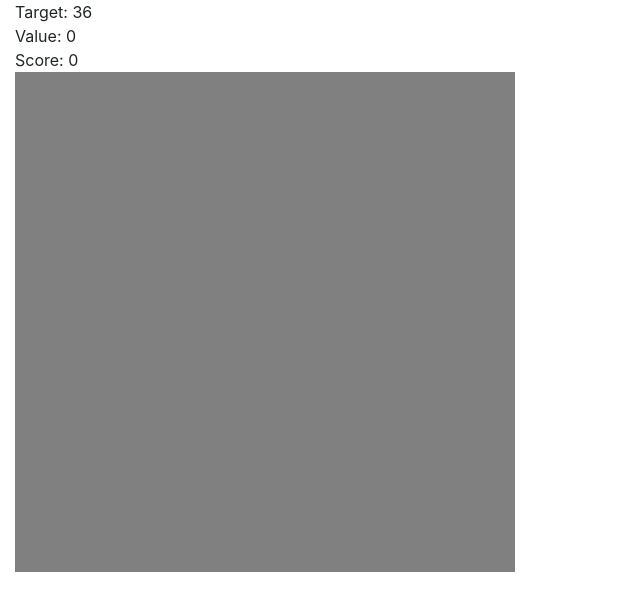
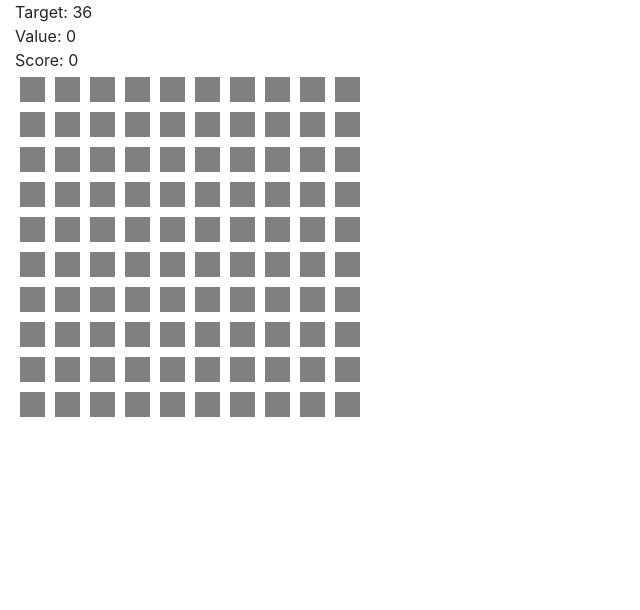
Before and after one commit to macduy/sumproduct-proto, a React app: page / in a window 1280 px wide. Shown: the top 610 px of the page, without its empty margins (0-640 px from the left). Built offline with nearby package versions, Linux system fonts and the light colour scheme.

Commit message:
Touch selection

```diff
--- a/game/styles.css
+++ b/game/styles.css
@@ -1 +1 @@
-.no-user-select{user-select:none}.container{position:fixed;width:100%;height:100%}.grid{position:relative}.cell,.grid{user-select:none}.cell{display:block;position:absolute}
+.no-user-select{user-select:none}.container{position:fixed;width:100%;height:100%}.interactor{position:absolute;width:100%;height:100%}.grid{position:relative}.cell,.grid{user-select:none}.cell{display:block;position:absolute;border:5px solid #fff}.cell.assigned{border-width:0}.cell.animatable{transition:background-color .3s,border-width .1s}
--- a/src/elements/cell.tsx
+++ b/src/elements/cell.tsx
@@ -8,10 +8,6 @@ interface CellProps {
     y: number,
     size: number,
     state: CellState,
-
-    onMouseDown: () => void
-    onMouseMove: () => void
-    onMouseUp: () => void
 }
 
 interface State {
@@ -21,8 +17,10 @@ interface State {
 export class Cell extends Component<CellProps, State> {
     render() {
         // TODO: Touchmove needs work.
+        const animatable = this.props.state != "selected" && this.props.state != "selected-error"
+        const assigned = this.props.state == "assigned"
         return <div
-            className="cell"
+            className={`cell ${animatable ? "animatable" : ""} ${assigned ? "assigned" : ""}`}
             style={{
                 width: this.props.size,
                 height: this.props.size,
@@ -30,12 +28,6 @@ export class Cell extends Component<CellProps, State> {
                 top: this.props.y,
                 background: colorForState(this.props.state)
             }}
-            onMouseDown={() => this.props.onMouseDown()}
-            onMouseMove={() => this.props.onMouseMove()}
-            onMouseUp={() => this.props.onMouseUp()}
-            onTouchStart={(e) => this.props.onMouseDown()}
-            onTouchMove={(e) => this.props.onMouseMove()}
-            onTouchEnd={(e) => this.props.onMouseUp()}
         >
 
         </div>
--- a/src/elements/grid.tsx
+++ b/src/elements/grid.tsx
@@ -9,9 +9,9 @@ interface GridCellData {
 
 const GRID_WIDTH = 10
 const GRID_HEIGHT = 10
-const CELL_SIZE = 50
+const CELL_SIZE = 35
 
-const TARGETS = [36, 24, 12, 18]
+const TARGETS = [36, 29, 12, 18]
 
 interface GridProps {
 }
@@ -49,12 +49,14 @@ export class Grid extends Component<GridProps, GridState> {
     }
 
     onCellMove(x: number, y: number) {
+        if (!this.state.selectionStart) return
+
         this.setState({
             selectionEnd: { x, y }
         })
     }
 
-    onCellUp(x: number, y: number) {
+    onCellUp() {
         this.commitSelection()
         this.setState({
             selectionStart: undefined,
@@ -88,8 +90,8 @@ export class Grid extends Component<GridProps, GridState> {
         if (newValue > target) return
 
         // Calculate the score.
-        const multiplier = 4 * Math.pow(0.5, this.state.attempt)
-        const scoreDelta = selectionValue * multiplier
+        const multiplier = 8 * Math.pow(0.5, this.state.attempt)
+        const scoreDelta = Math.max(1, selectionValue * multiplier)
         console.log("Score:", multiplier, scoreDelta)
         const newScore = this.state.score + scoreDelta
 
@@ -172,6 +174,23 @@ export class Grid extends Component<GridProps, GridState> {
         return "normal"
     }
 
+    private convertToCellCoords(e: React.MouseEvent): [number, number] {
+        return [
+            Math.floor(e.nativeEvent.offsetX / CELL_SIZE),
+            Math.floor(e.nativeEvent.offsetY / CELL_SIZE),
+        ]
+    }
+
+    private convertTouchToCellCoords(e: React.TouchEvent): [number, number] {
+        const rect = (e.nativeEvent.target as any).getBoundingClientRect()
+        const offsetX = e.touches[0].pageX - rect.left
+        const offsetY = e.touches[0].pageY - rect.top
+        return [
+            Math.floor(offsetX / CELL_SIZE),
+            Math.floor(offsetY / CELL_SIZE),
+        ]
+    }
+
     render() {
         let cells: React.ReactChild[] = []
 
@@ -195,11 +214,9 @@ export class Grid extends Component<GridProps, GridState> {
                 cells.push(<Cell
                     x={x * CELL_SIZE}
                     y={y * CELL_SIZE}
+                    key={`${x}_${y}`}
                     size={ CELL_SIZE }
                     state={ this.determineCellState(x, y, isSelectionClean && !isSelectionTooLarge) }
-                    onMouseDown={ () => this.onCellDown(x, y) }
-                    onMouseUp={ () => this.onCellUp(x, y) }
-                    onMouseMove={ () => this.onCellMove(x, y) }
                 />)
             }
         }
@@ -210,8 +227,19 @@ export class Grid extends Component<GridProps, GridState> {
                 <div className={valueCssClass}>Value: { this.state.value + estimatedValue }</div>
                 <div>Score: { this.state.score }</div>
             </div>
-            <div key="grid" className="grid">
+            <div key="grid" className="grid"
+                style={{width: CELL_SIZE * GRID_WIDTH, height: CELL_SIZE * GRID_HEIGHT }}
+                >
                 { cells }
+                <div key="interactor" className="interactor"
+                    onMouseDown={(e) => this.onCellDown(...this.convertToCellCoords(e)) }
+                    onMouseUp={(e) => this.onCellUp() }
+                    onMouseMove={(e) => this.onCellMove(...this.convertToCellCoords(e)) }
+                    onTouchStart={(e) => this.onCellDown(...this.convertTouchToCellCoords(e)) }
+                    onTouchEnd={(e) => this.onCellUp() }
+                    onTouchMove={(e) => this.onCellMove(...this.convertTouchToCellCoords(e)) }
+
+                    />
             </div>
         </div>
     }
--- a/styles/styles.less
+++ b/styles/styles.less
@@ -8,7 +8,10 @@
     height: 100%;
 }
 
-.header {
+.interactor {
+    position: absolute;
+    width: 100%;
+    height: 100%;
 }
 
 .grid {
@@ -20,4 +23,15 @@
     .no-user-select;
     display: block;
     position: absolute;
+
+    border: 5px solid white;
+
+    &.assigned {
+        border-width: 0px;
+    }
+
+
+    &.animatable {
+        transition: background-color 300ms, border-width 100ms;
+    }
 }
```
Also changed, not shown: game/js/app.js, 1 other file (tests, documents, lock files or other folders).
